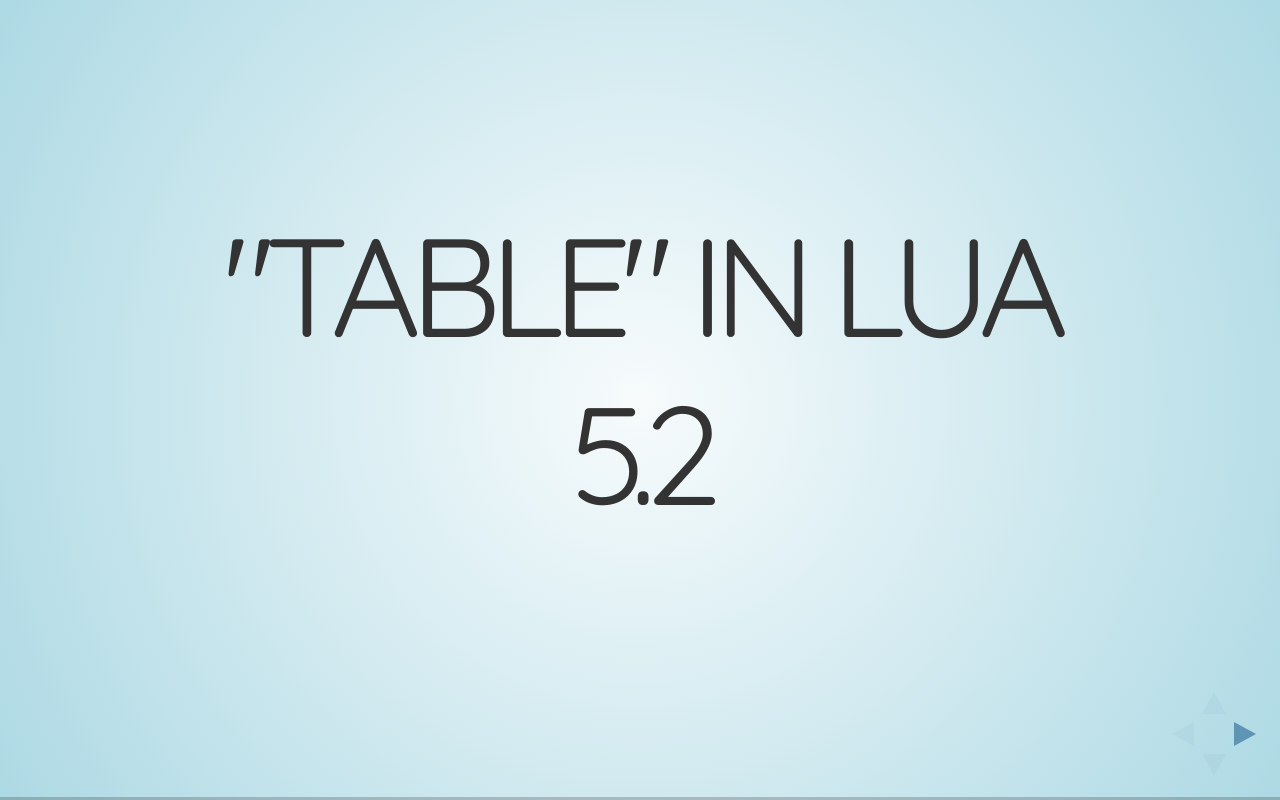
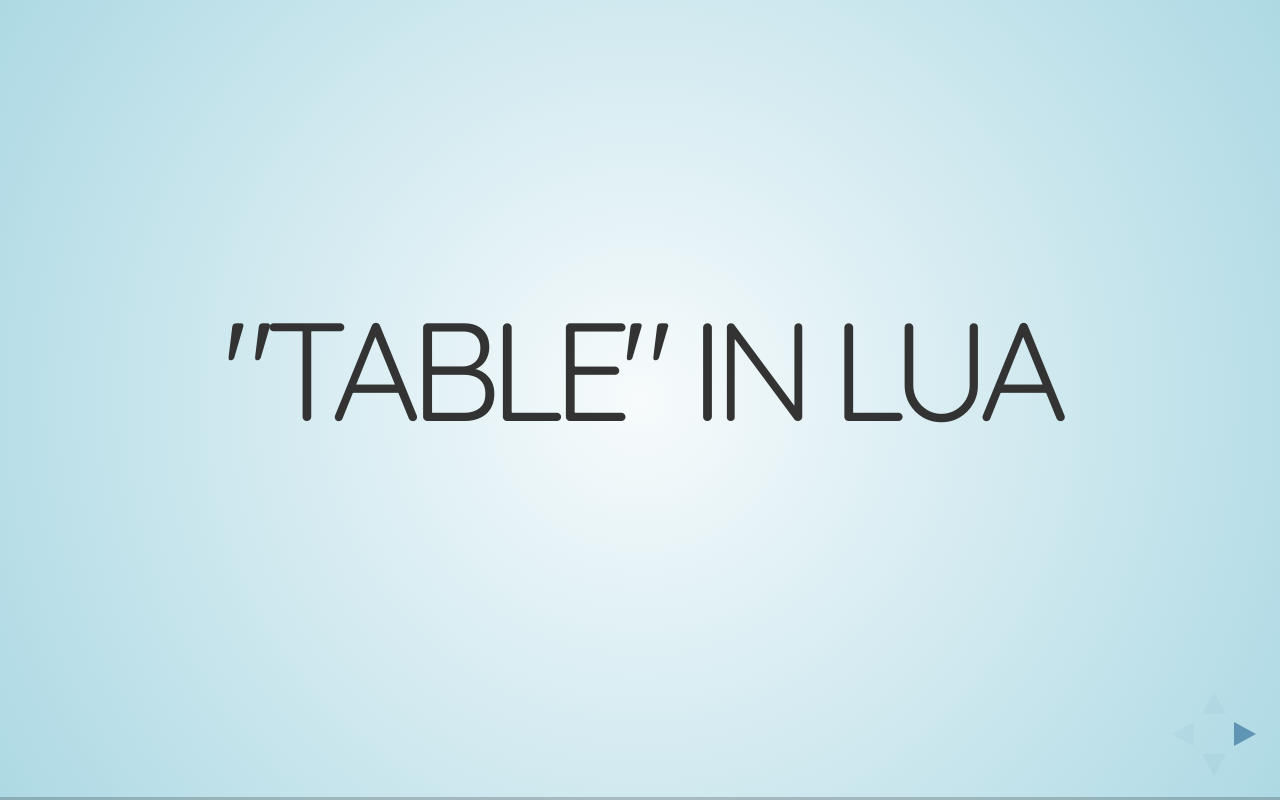
Before and after one commit to yszheda/lua-table-talk, a website: page index.html in a window 1280 px wide. Drawn offline with nearby package versions, Linux system fonts and the light colour scheme.

Commit message:
Update website

```diff
--- a/index.html
+++ b/index.html
@@ -25,7 +25,7 @@
 		<div class="reveal">
 			<div class="slides">
 				<section>
-                    <h1>"table" in lua 5.2</h1>
+                    <h1>"table" in lua</h1>
                 </section>
 
                 <section>
@@ -993,6 +993,7 @@ end
                 <section>
                     <section>
                         <h2>Dive into lua Source Code</h2>
+                        <p>The version of lua source code is 5.2</p>
                         <p>I omit and modify some code for simplicity. XD</p>
                     </section>
 
```
